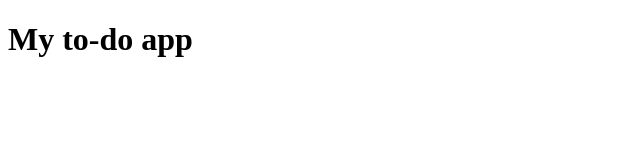
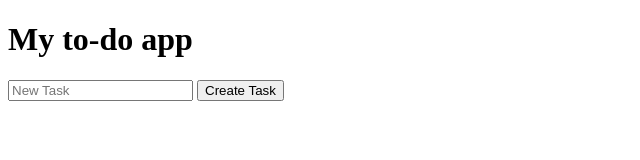
Before and after one commit to Rantelo/mytodoapp, a plain HTML site: page index.html in a window 1280 px wide. Shown: the whole page, without its empty margins (0-640 px from the left). Drawn offline with Linux system fonts and the light colour scheme.

Commit message:
Link form to Gform

```diff
--- a/index.html
+++ b/index.html
@@ -8,5 +8,13 @@
 </head>
 <body>
   <h1>My to-do app</h1>
+  <form
+    name="gform"
+    id="gform"
+    action="https://docs.google.com/forms/d/e/1FAIpQLSdMWhy1WEOOHJRDskMJi-syf6zi0j7sJ9vJKDAETGHOpvnaAg/formResponse">
+    <input type="text" name="entry.696197330" id="newtodo" placeholder="New Task">
+    <input type="hidden" name="entry.1180736083" id="taskstatus" value="pending">
+    <input type="submit" value="Create Task">
+  </form>
 </body>
 </html>
```
